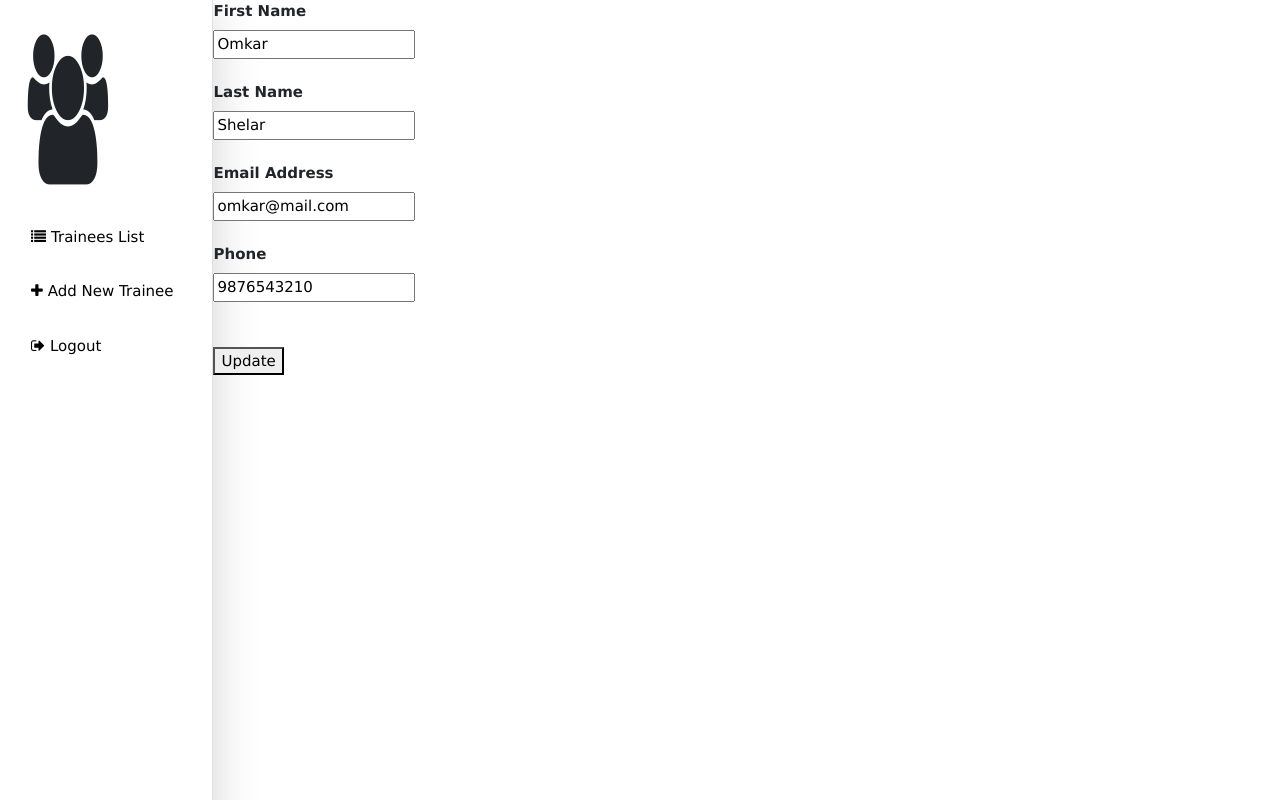
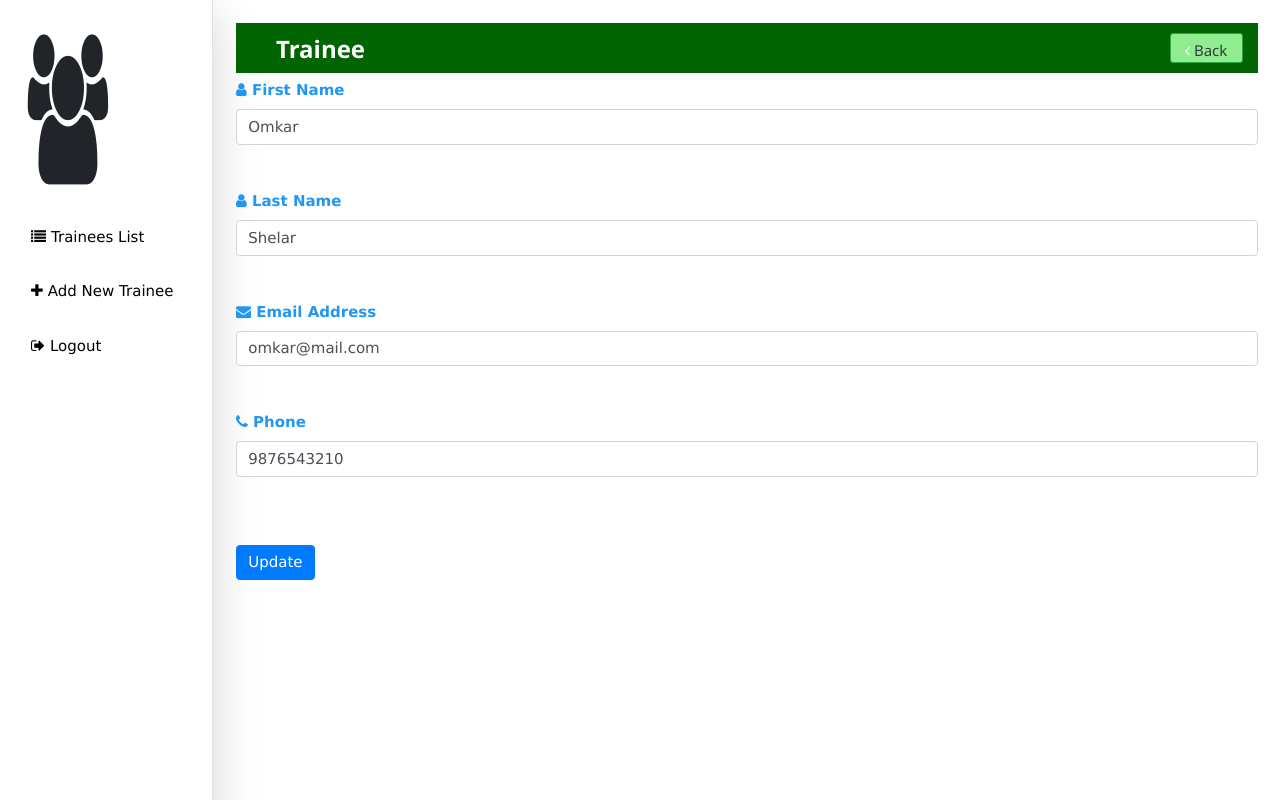
Before and after one commit to omkarshelar/trainees-application, an Angular app: page /update/1 in a window 1280 px wide. Shown: the top 800 px of the page. Built offline with nearby package versions, Linux system fonts and the light colour scheme; sample sign-in values are in the browser's storage.

Commit message:
Update and Add done with Validations

```diff
--- a/angular.json
+++ b/angular.json
@@ -24,7 +24,8 @@
               "src/assets"
             ],
             "styles": [
-              "src/styles.css"
+              "src/styles.css",
+              "node_modules/ngx-toastr/toastr.css"
             ],
             "scripts": []
           },
@@ -89,7 +90,8 @@
               "src/assets"
             ],
             "styles": [
-              "src/styles.css"
+              "src/styles.css",
+              "node_modules/ngx-toastr/toastr.css"
             ],
             "scripts": []
           }
--- a/src/app/app.module.ts
+++ b/src/app/app.module.ts
@@ -9,6 +9,8 @@ import { SidebarComponent } from './components/sidebar/sidebar.component';
 import { TraineeOverviewComponent } from './components/trainee-overview/trainee-overview.component';
 import { TraineeDetailsComponent } from './components/trainee-details/trainee-details.component';
 import { AddUpdateComponent } from './components/add-update/add-update.component';
+import { ToastrModule } from 'ngx-toastr';
+import { BrowserAnimationsModule } from '@angular/platform-browser/animations';
 
 @NgModule({
   declarations: [
@@ -22,7 +24,13 @@ import { AddUpdateComponent } from './components/add-update/add-update.component
   imports: [
     BrowserModule,
     AppRoutingModule,
-    ReactiveFormsModule
+    ReactiveFormsModule,
+    BrowserAnimationsModule,
+    ToastrModule.forRoot({
+      timeOut: 2000,
+      positionClass: 'toast-bottom-right',
+     // preventDuplicates: true,
+    })
   ],
   providers: [],
   bootstrap: [AppComponent]
--- a/src/app/components/add-update/add-update.component.css
+++ b/src/app/components/add-update/add-update.component.css
@@ -0,0 +1,45 @@
+align-center{
+    width: 40%;
+    margin: auto;
+}
+
+input{
+
+width: 100%;
+
+}
+
+
+#A1
+{
+    background-color:darkgreen;
+    display:inline-block;
+    width:100%;
+    height:50px;
+}
+
+#l1
+{
+    float:left;
+    color:white;
+    margin-top: 12px;
+}
+
+#l2
+
+{
+
+    float:right;
+     align:right;
+}
+
+
+#Back
+{
+    width:73px;
+    height:30px;
+    background-color: lightgreen;
+    border-radius:3px;
+    border-color: none;
+    box-shadow: 10px  #888888;
+}
--- a/src/app/components/add-update/add-update.component.html
+++ b/src/app/components/add-update/add-update.component.html
@@ -1,25 +1,37 @@
-<div id="Class1" *ngIf="UserForms">
-  <form  [formGroup]="UserForms" (ngSubmit)="onSubmit()">
+<div class="m-4">
+  <div id="A1">
+    <ul>
+          <h3 id="l1"><b>Trainee</b></h3>
+          <h6 id="l2"><button id="Back" routerLink="/" class="btn btn-success mr-3 text-dark"><i style="font-size:15px ;color:'white'
+          ;margin-bottom: 5px"  class="fa">
+          &#xf104;</i> Back</button></h6>
+      </ul>
+      </div>
 
 
-    <label ><b>First Name</b></label><br>
-    <input  type="text" formControlName="FirstName"><br>
-    <div  class="d1"  *ngIf="UserForms.controls.FirstName.invalid && (UserForms.controls.FirstName.dirty || UserForms.controls.FirstName.touched)">Please enter 3 to 50 characters</div> <br>
-
-    <label ><b>Last Name</b></label><br>
-    <input  type="text" formControlName="LastName"><br>
-    <div  class="d1" *ngIf="UserForms.controls.LastName.invalid && (UserForms.controls.LastName.dirty || UserForms.controls.LastName.touched)">Please enter  3 to 50 characters </div> <br>
-
-    <label ><b>Email Address</b></label><br>
-    <input  type="text" formControlName="email"><br>
-    <div  class="d1" *ngIf="UserForms.controls.email.invalid && (UserForms.controls.email.dirty || UserForms.controls.email.touched)">Please enter valid email address</div> <br>
-
-    <label ><b>Phone</b></label> <br>
-    <input  type="number" formControlName="phone"><br>
-    <div class="d1"  *ngIf="UserForms.controls.phone.invalid && (UserForms.controls.phone.dirty || UserForms.controls.phone.touched)">Please enter valid phone number</div> <br>
-    <br>
-    <button class="b1" type="submit" [disabled]="!UserForms.valid" > {{ btnName }} </button>
+  <div id="Class1" *ngIf="UserForms">
+    <form  [formGroup]="UserForms" (ngSubmit)="onSubmit()" class="form-group">
 
 
-  </form>
+      <label class="w3-text-blue" ><i class="w3-medium custom-icon fa fa-user"></i> <b> First Name</b></label><br>
+      <input  type="text" formControlName="FirstName" class="form-control"><br>
+      <div  class="bg-danger"  *ngIf="UserForms.controls.FirstName.invalid && (UserForms.controls.FirstName.dirty || UserForms.controls.FirstName.touched)">Please enter 3 to 50 characters</div> <br>
+
+      <label class="w3-text-blue"><i class="w3-medium custom-icon fa fa-user"></i><b> Last Name</b></label><br>
+      <input  type="text" formControlName="LastName" class="form-control"><br>
+      <div  class="bg-danger" *ngIf="UserForms.controls.LastName.invalid && (UserForms.controls.LastName.dirty || UserForms.controls.LastName.touched)">Please enter  3 to 50 characters </div> <br>
+
+      <label class="w3-text-blue" ><i class="w3-medium custom-icon fa fa-envelope"></i><b> Email Address</b></label><br>
+      <input  type="text" formControlName="email" class="form-control"><br>
+      <div  class="bg-danger" *ngIf="UserForms.controls.email.invalid && (UserForms.controls.email.dirty || UserForms.controls.email.touched)">Please enter valid email address</div> <br>
+
+      <label class="w3-text-blue"><i class="w3-medium custom-icon fa fa-phone"></i><b> Phone</b></label> <br>
+      <input  type="number" formControlName="phone" class="form-control"><br>
+      <div class="bg-danger"  *ngIf="UserForms.controls.phone.invalid && (UserForms.controls.phone.dirty || UserForms.controls.phone.touched)">Please enter valid phone number</div> <br>
+      <br>
+      <button class="btn btn-primary" type="submit" [disabled]="!UserForms.valid" > {{ btnName }} </button>
+
+
+    </form>
+  </div>
 </div>
--- a/src/app/components/add-update/add-update.component.ts
+++ b/src/app/components/add-update/add-update.component.ts
@@ -4,6 +4,7 @@ import { RouterModule ,Routes, Router} from "@angular/router";
 import { StudentsService } from '../../services/students.service';
 import { Student } from '../../mock-students';
 import { ActivatedRoute } from '@angular/router';
+import { ConfigService } from '../../services/config.service';
 
 @Component({
   selector: 'app-add-update',
@@ -18,7 +19,6 @@ export class AddUpdateComponent implements OnInit {
   btnName:string = "Add";
   constructor(private studentServiceObj:StudentsService, private route: ActivatedRoute) {
     this.id = this.route.snapshot.params['id'];
-    // console.log(this.id);
   }
 
   ngOnInit() {
@@ -34,8 +34,8 @@ export class AddUpdateComponent implements OnInit {
     this.UserForms = new FormGroup({
       FirstName: new FormControl(this.oldStudent.firstName,[Validators.required, Validators.minLength(3), Validators.maxLength(50)]),
       LastName: new FormControl(this.oldStudent.lastName,[Validators.required, Validators.minLength(3), Validators.maxLength(50)]),
-      email: new FormControl(this.oldStudent.email,[Validators.required, Validators.email]),
-      phone: new FormControl(this.oldStudent.phone,[Validators.required, Validators.minLength(10), Validators.maxLength(10)]),
+      email: new FormControl(this.oldStudent.email,[Validators.required, ConfigService.validateEmail]),
+      phone: new FormControl(this.oldStudent.phone,[Validators.required,ConfigService.validatePhone]),
     });
   }
 
--- a/src/app/components/login/login.component.ts
+++ b/src/app/components/login/login.component.ts
@@ -2,6 +2,9 @@ import { Component, OnInit } from '@angular/core';
 import {FormGroup, Validators, FormControl} from "@angular/forms";
 import { RouterModule ,Routes, Router} from "@angular/router";
 import { AuthService } from '../../services/auth.service';
+import { ConfigService } from '../../services/config.service';
+import { ToastrService } from 'ngx-toastr';
+
 @Component({
   selector: 'app-login',
   templateUrl: './login.component.html',
@@ -11,12 +14,15 @@ export class LoginComponent implements OnInit {
 
   loginForm: FormGroup;
 
-  constructor(private router: Router, private authServiceObj:AuthService) { }
+  constructor(private router: Router, private authServiceObj:AuthService,private toastr: ToastrService) {
+    //The flowwing line is a test line delete it.
+    toastr.error('Hello world!', 'Toastr fun!');
+  }
 
   ngOnInit() {
     this.loginForm = new FormGroup({
-      email: new FormControl(null,[Validators.required, Validators.email]),
-      password: new FormControl(null,[Validators.required, Validators.pattern('(?=.*[a-z])(?=.*[A-Z])(?=.*[0-9])(?=.*[$@$!%*?&])[A-Za-z\d$@$!%*?&].{5,}')]),
+      email: new FormControl(null,[Validators.required, ConfigService.validateEmail]),
+      password: new FormControl(null,[Validators.required, ConfigService.validatePassword]),
     });
   }
   onSubmit() {
--- a/src/app/components/trainee-overview/trainee-overview.component.html
+++ b/src/app/components/trainee-overview/trainee-overview.component.html
@@ -1,4 +1,4 @@
-<div class="container ml-0 mt-5">
+<div class="ml-2 mt-3 mr-5">
 
     <nav class="navbar navbar-expand-lg bg-info">
         <a class="navbar-brand text-light">Trainees List</a>
@@ -10,7 +10,7 @@
     </nav>
 
 
-    <div class="container mt-0 pt-5">
+    <div class="mt-0 pt-5">
         <div class="input-group flex-nowrap mb-3 w-25">
             <label><i class="fa fa-search" aria-hidden="true"></i>Search:</label>
             <input type="text" class="form-control" placeholder="Search">
--- /dev/null
+++ b/src/app/services/config.service.ts
@@ -0,0 +1,45 @@
+import { Injectable } from '@angular/core';
+import { AbstractControl } from '@angular/forms';
+
+@Injectable({
+  providedIn: 'root'
+})
+export class ConfigService {
+
+  constructor() { }
+
+  static validateEmail(control:AbstractControl):any {
+    let emailRegEx = /^(([^<>()[\]\\.,;:\s@\"]+(\.[^<>()[\]\\.,;:\s@\"]+)*)|(\".+\"))@((\[[0-9]{1,3}\.[0-9]{1,3}\.[0-9]{1,3}\.[0-9]{1,3}\])|(([a-zA-Z\-0-9]+\.)+[a-zA-Z]{2,3}))$/;
+    console.log(control.value);
+    if(emailRegEx.test(control.value)) {
+      // console.log("Valid!");
+      return null;
+    }
+    else {
+      // console.log("Invalid");
+      return { validEmail: false };
+    }
+  }
+
+  static validatePassword(control:AbstractControl):any {
+    let passwordRegEx = /^(?=.*[a-z])(?=.*[A-Z])(?=.*[0-9])(?=.*[$@$!%*?&])[A-Za-z\d$@$!%*?&].{5,}$/;
+    if(passwordRegEx.test(control.value)) {
+      // console.log("Valid!");
+      return null;
+    }
+    else {
+      // console.log("Invalid");
+      return { validPassword: false };
+    }
+  }
+
+  static validatePhone(control:AbstractControl):any {
+    let phoneRegEx = /^[789]\d{9}$/;
+    if(phoneRegEx.test(control.value)) {
+      return null;
+    }
+    else {
+      return { validPhone: false };
+    }
+  }
+}
--- a/src/styles.css
+++ b/src/styles.css
@@ -1 +1,2 @@
 /* You can add global styles to this file, and also import other style files */
+/* @import '../node_modules/ngx-toastr/toastr.css'; */
```
Also changed, not shown: 1 other file (tests, documents, lock files or other folders).
